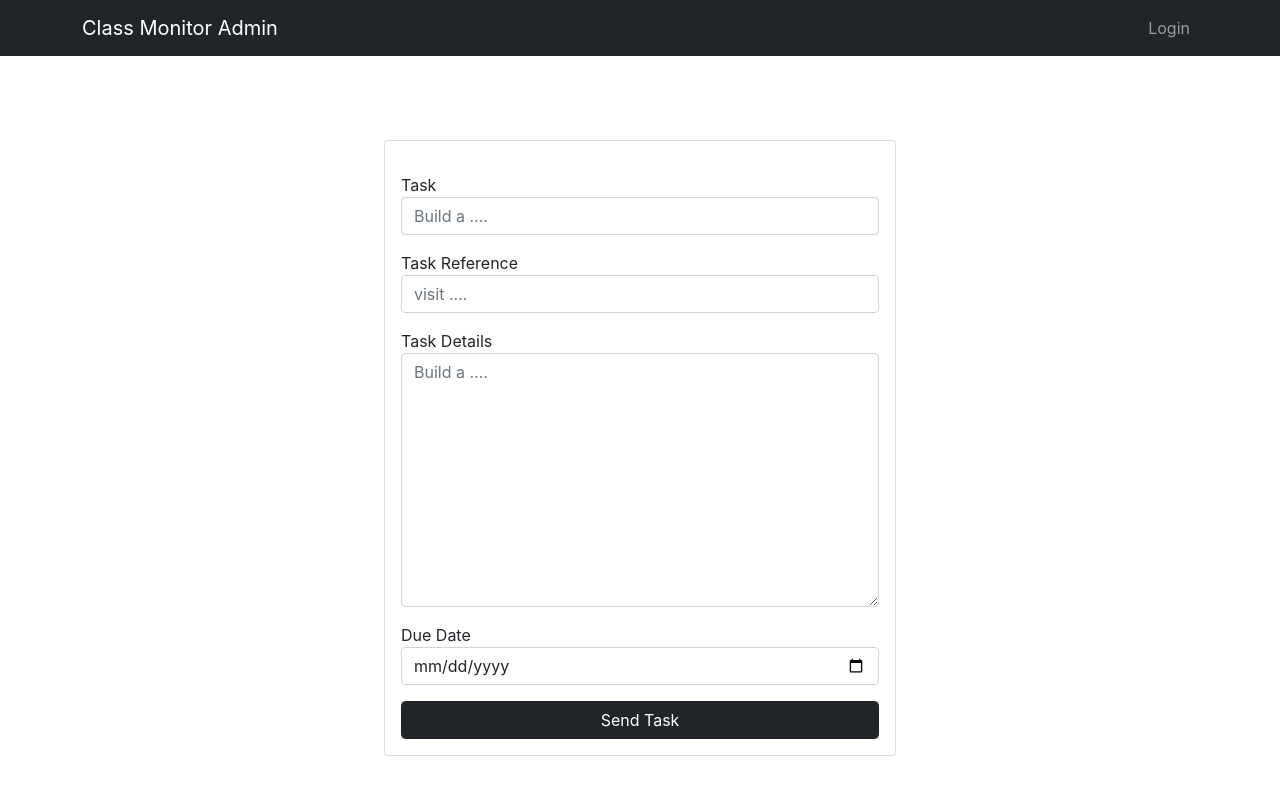
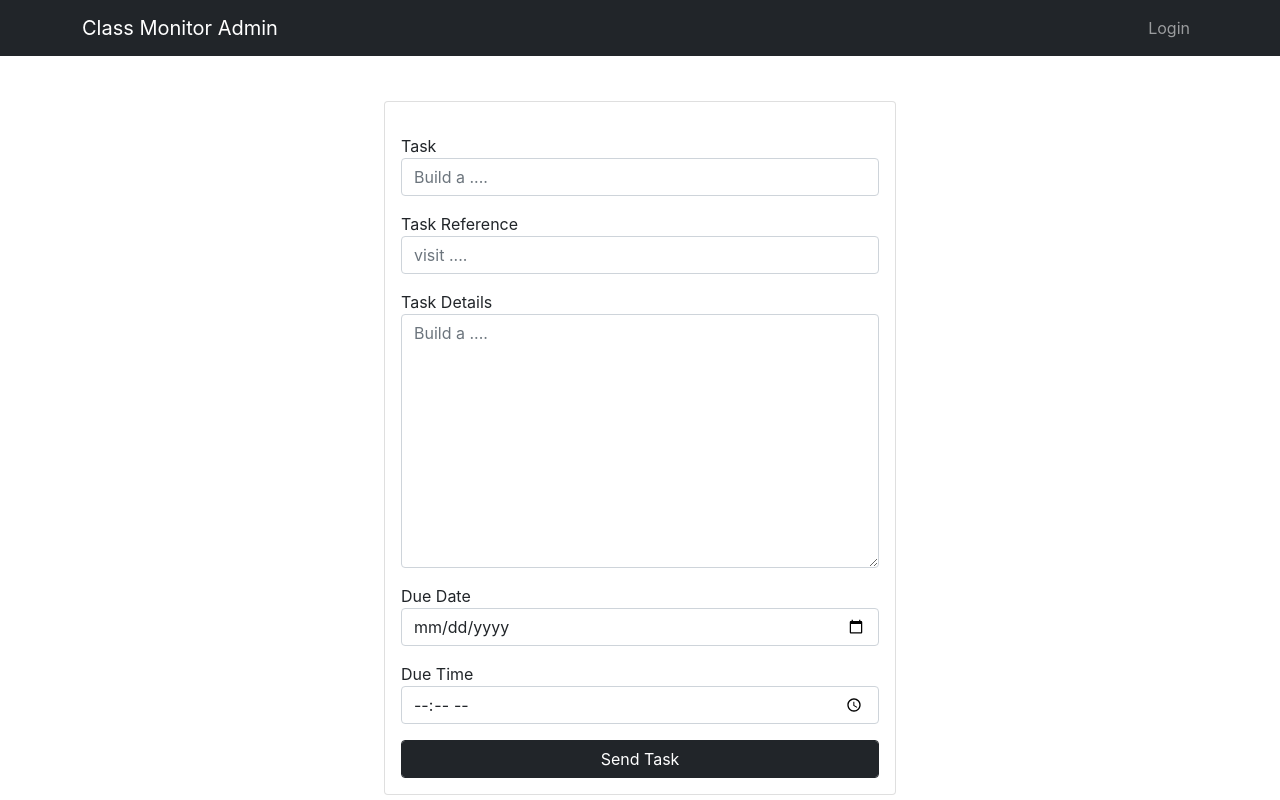
Before and after one commit to Franklin-raph/classMonitorAdmin, a React (Create React App) app: page /tasks in a window 1280 px wide. Built offline with nearby package versions, Linux system fonts and the light colour scheme.

Commit message:
added a count down time for tasks deadline

```diff
--- a/src/pages/TaskDetails.jsx
+++ b/src/pages/TaskDetails.jsx
@@ -21,10 +21,6 @@ const TaskDetails = () => {
         localStorage.setItem('taskDetails', JSON.stringify(data))
     }
 
-    const updateTask = async () => {
-        console.log("Hello")
-    }
-
     useEffect(() => {
         fetchTaskDetails();
     },[])
@@ -36,19 +32,7 @@ const TaskDetails = () => {
       <p><span style={{fontWeight:'bold'}}>Task Details </span>: <span className='taskDetails'> {taskDetails.details} </span></p>
       <p><span style={{fontWeight:'bold'}}>Task Reference </span>:  {taskDetails.reference} </p>
       <p><span style={{fontWeight:'bold'}}>Task Deadline </span>:  {taskDetails.submissionDate} </p>
-
-      {/* <form onSubmit={ updateTask }>
-            <button type="submit" className="form-control btn-dark mt-3" disabled={loading}>
-                {loading && (
-                        <span
-                        className='spinner-border spinner-border-sm'
-                        role='status'
-                        aria-hidden='true'
-                        />
-                    )}
-                    Update Task
-            </button>
-      </form> */}
+      <p><span style={{fontWeight:'bold'}}>Task Deadline </span>:  {taskDetails.submissionTime} </p>
       <Link to={`/taskupdate`} id="updateBtn">
         <p style={{ textAlign: 'center', marginTop: '7px', backgroundColor:'#1976d2', width:'50%', marginRight:'auto', marginLeft:'auto', padding:'.5rem', color:'white', borderRadius:'8px'}}>
           Update Task
--- a/src/pages/TaskUpdate.jsx
+++ b/src/pages/TaskUpdate.jsx
@@ -7,6 +7,7 @@ const TaskUpdate = () => {
   const [task, setTask] = useState("");
   const [details, setDetails] = useState("");
   const [submissionDate, setSubmissionDate] = useState("");
+  const [submissionCountdown, setsubmissionCountdown] = useState("");
   const [taskID, setTaskID] = useState("")
   const [loading, setLoading] = useState(false);
 
@@ -25,10 +26,16 @@ const TaskUpdate = () => {
     setTask(taskDetails.task);
     setDetails(taskDetails.details);
     setSubmissionDate(taskDetails.submissionDate);
+    setsubmissionCountdown(taskDetails.submissionCountdown);
     setTaskID(taskDetails._id)
   },[])
 
-  const studentTasksUpdate = { task, reference, details, submissionDate }
+  const studentTasksUpdate = { task, reference, details, submissionDate, submissionCountdown }
+
+  const showTask = (e) => {
+    e.preventDefault()
+    console.log(studentTasksUpdate)
+  }
 
   const handleTaskUpdate = async (e) => {
     e.preventDefault();
@@ -66,6 +73,9 @@ const TaskUpdate = () => {
             <label className="mt-3">Due Date</label>
             <input type="date" placeholder="Sun. 03 January 2022"onChange={(e) => setSubmissionDate(e.target.value)} className="form-control" value={submissionDate} required />
 
+            <label className="mt-3">Due Time</label>
+            <input type="datetime-local" onChange={(e) => setsubmissionCountdown(e.target.value)} className="form-control" required />
+
             <button type="submit" className="form-control btn-dark mt-3" disabled={loading}>
                 {loading && (
                         <span
@@ -78,6 +88,11 @@ const TaskUpdate = () => {
             </button>
         </div>
       </form>
+
+      {/* <button onClick={showTask}>
+        showTask
+      </button> */}
+
     </div>
   )
 }
--- a/src/pages/Tasks.jsx
+++ b/src/pages/Tasks.jsx
@@ -7,13 +7,14 @@ const Tasks = () => {
   const [task, setTask] = useState("");
   const [details, setDetails] = useState("");
   const [submissionDate, setSubmissionDate] = useState("");
+  const [submissionCountdown, setsubmissionCountdown] = useState("");
   const [loading, setLoading] = useState(false);
 
   const navigate = useNavigate();
 
   if(!localStorage.getItem('admin')) navigate(`/`)
 
-  const studentTasks = { task, reference, details, submissionDate }
+  const studentTasks = { task, reference, details, submissionDate, submissionCountdown }
 
   const handleTaskPost = async (e) => {
     e.preventDefault();
@@ -51,6 +52,9 @@ const Tasks = () => {
             <label className="mt-3">Due Date</label>
             <input type="date" placeholder="Sun. 03 January 2022"onChange={(e) => setSubmissionDate(e.target.value)} className="form-control" required />
 
+            <label className="mt-3">Due Time</label>
+            <input type="time" placeholder="12:00:00 AM"onChange={(e) => setsubmissionCountdown(e.target.value)} className="form-control" required />
+
             <button type="submit" className="form-control btn-dark mt-3" disabled={loading}>
                 {loading && (
                         <span
```
